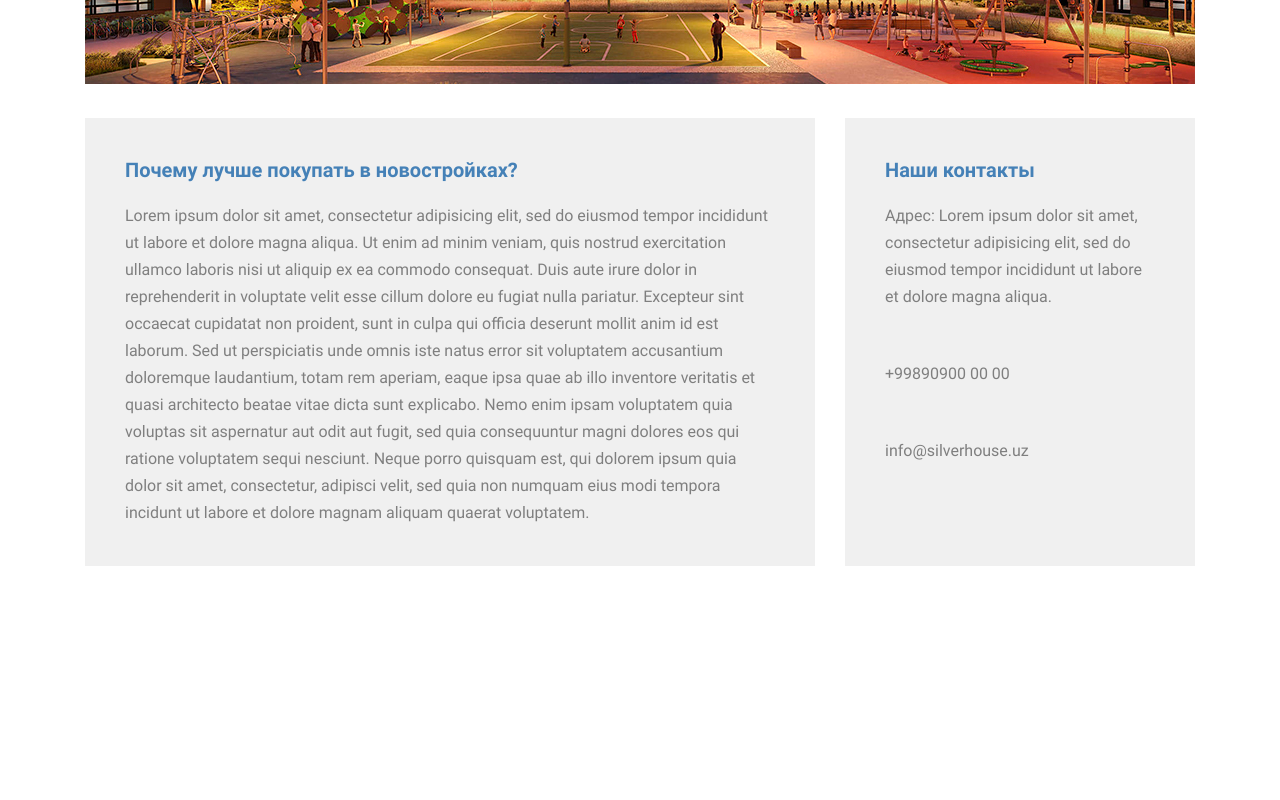
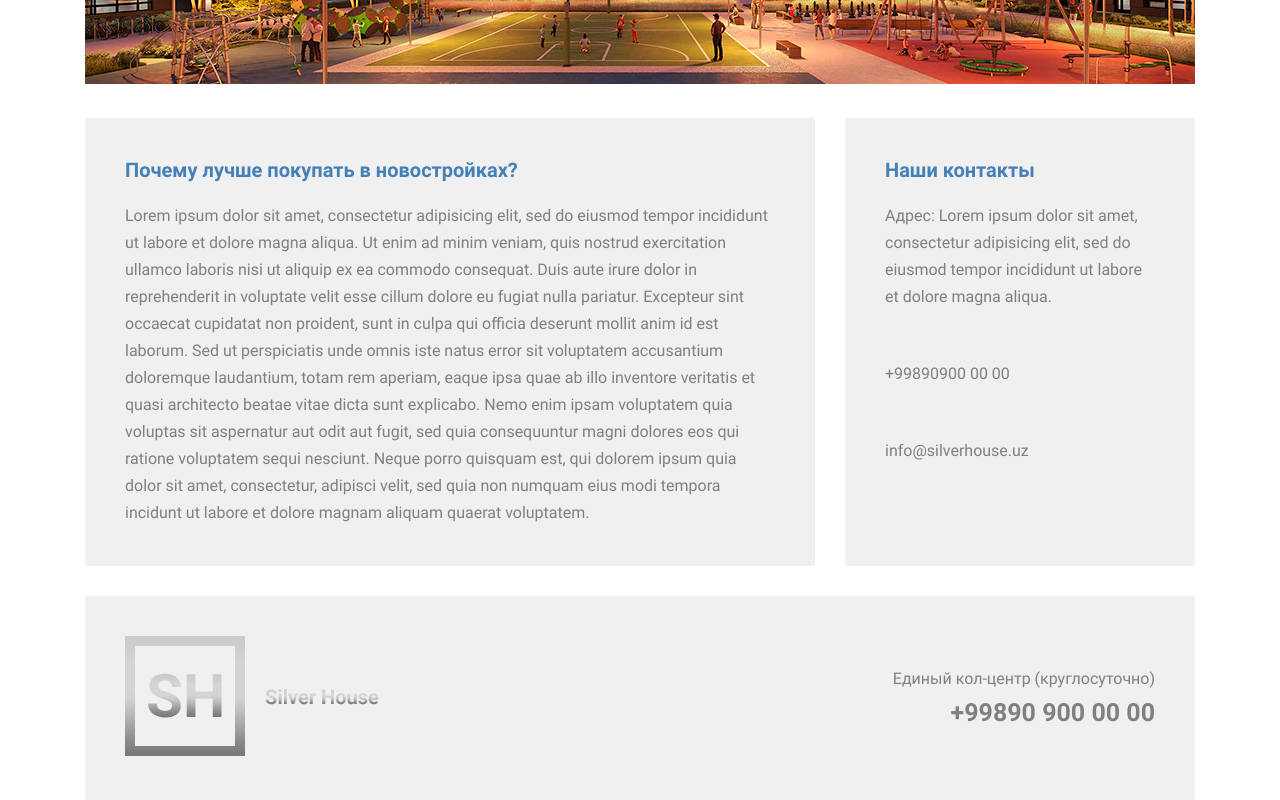
Before and after one commit to Baxrom1549/lesson-silver, a plain HTML site: page index.html in a window 1280 px wide. Shown: the part 713-1513 px from the top of the page. Before the commit the page ends 1309 px from the top, so only its background shows below. Drawn offline with Linux system fonts and the light colour scheme.

Commit message:
create-footer

```diff
--- a/css/main.css
+++ b/css/main.css
@@ -86,3 +86,28 @@ padding-bottom: 50px;
     margin-top: 50px;
     display: flex;
 }
+/* footer */
+.footer{
+    width: 1110px;
+    margin: 0 auto;
+    padding: 40px;
+    background: #f0f0f0;
+    display: flex;
+    justify-content: space-between;
+    align-items: center;
+}
+.footer_contact{
+    display: flex;
+    flex-direction: column;
+    align-items: flex-end;
+}
+.footer_contact p{
+    font-size: 16px;
+    margin-bottom: 10px;
+    color: #808080;
+}
+.footer_contact a{
+    font-size: 25px;
+    font-weight: 700;
+    color: #808080;
+}
--- a/index.html
+++ b/index.html
@@ -43,5 +43,14 @@
     </section>
     <!-- section end -->
 
+    <!-- footer -->
+    <footer class="footer">
+        <a href="#!" class="footer_logo"><img src="images/footer_logo.png" alt=""></a>
+        <div class="footer_contact">
+            <p>Единый кол-центр (круглосуточно)</p>
+            <a href="">+99890 900 00 00</a>
+        </div>
+    </footer>
+    <!-- footer end -->
 </body>
 </html>
```
